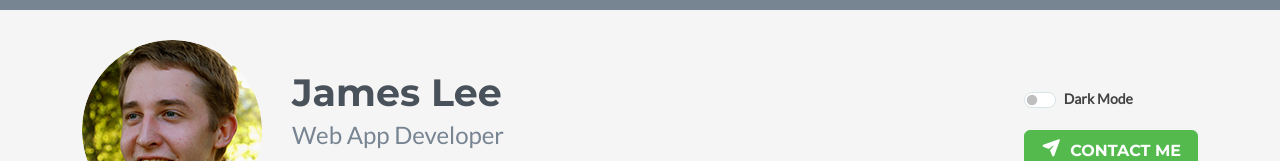
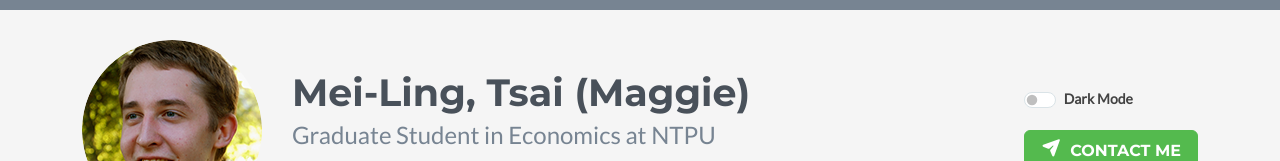
Before and after one commit to 12Maggie11/Profile, a plain HTML site: page index.html in a window 1280 px wide. Shown: the top 161 px of the page. Drawn offline with nearby package versions, Linux system fonts and the light colour scheme; no server answers; a script that the page names is missing; some icons are missing.

Commit message:
Update index.html

```diff
--- a/index.html
+++ b/index.html
@@ -38,8 +38,8 @@
 			    <div class="col">
 		            <img class="profile-image img-fluid float-start rounded-circle" src="assets/images/profile.png" alt="profile image" />
 		            <div class="profile-content">
-		                <h1 class="name">James Lee</h1>
-		                <h2 class="desc">Web App Developer</h2>
+		                <h1 class="name">Mei-Ling, Tsai (Maggie)</h1>
+		                <h2 class="desc">Graduate Student in Economics at NTPU</h2>
 		                <ul class="social list-inline">
 		                    <li class="list-inline-item"><a href="#"><i class="fab fa-twitter"></i></a></li>
 		                    <li class="list-inline-item"><a href="#"><i class="fab fa-linkedin-in"></i></a></li>
```
